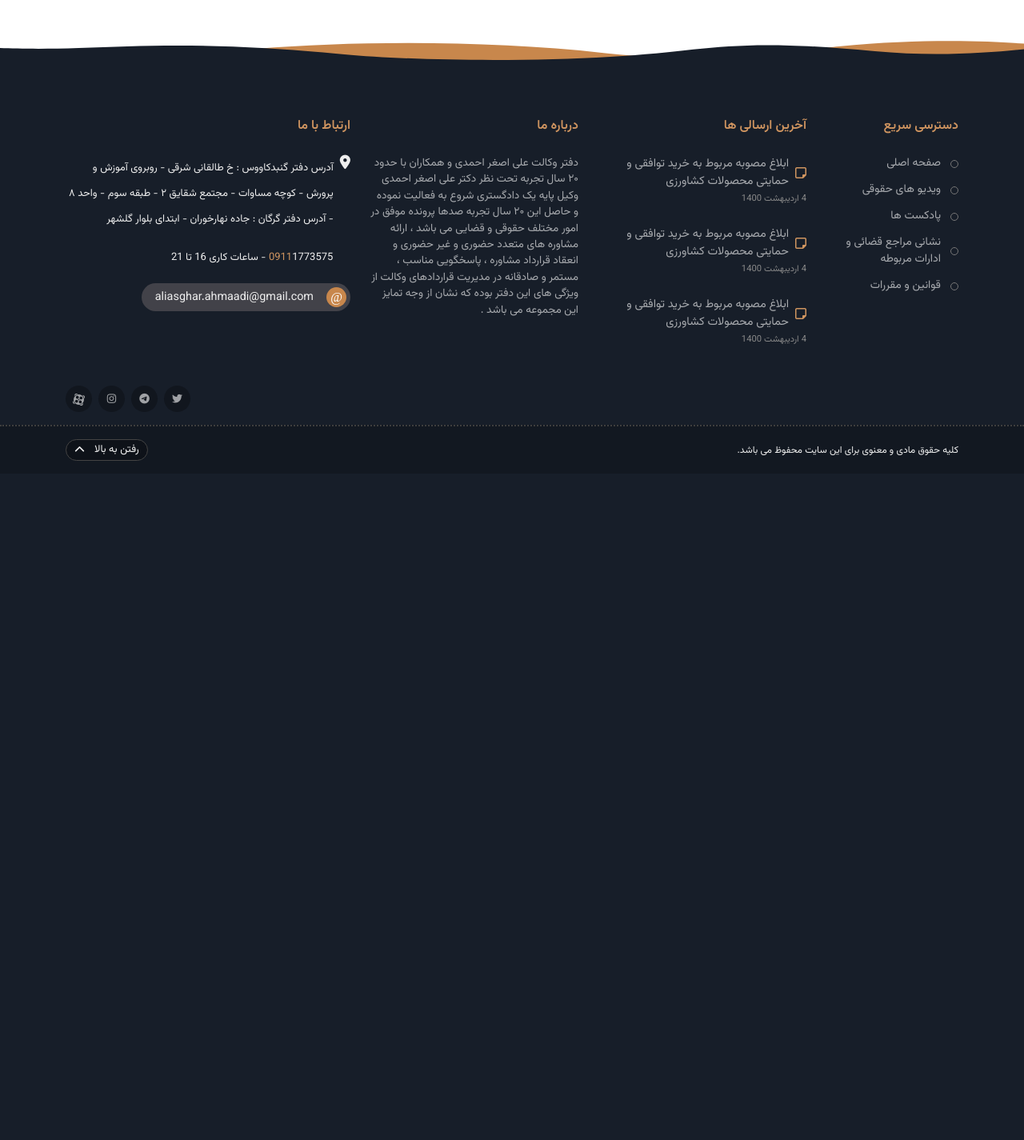
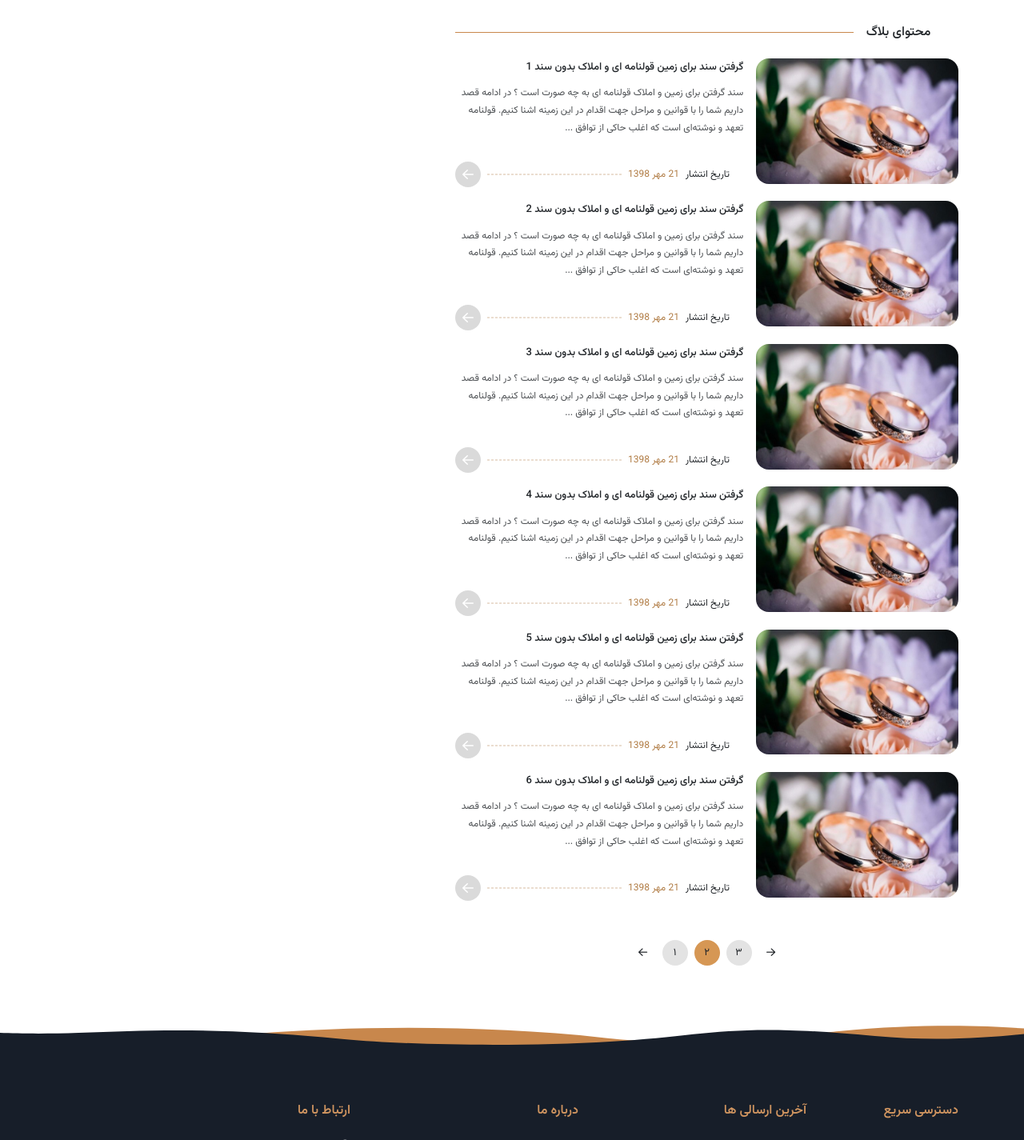
Before and after one commit to nafasebra/vakil-pure-project, a Node project: template src/pages/blog.ejs in a window 1280 px wide. Shown: the part 214-1639 px from the top of the page at 80% size. Before the commit the page ends 790 px from the top, so only its background shows below. Run offline with Node 20 templates, Linux system fonts and the light colour scheme; the template is opened without the code that fills it, so the values that code supplies are empty; some web fonts are replaced.

Commit message:
feat: create blog posts

```diff
--- a/public/style/main.css
+++ b/public/style/main.css
@@ -837,3 +837,81 @@ section {
 .link-list.collapse > .link-list__item:last-child {
   border-bottom: none;
 }
+
+.post__card {
+  gap: 0.75rem;
+}
+.post__card--image {
+  flex-grow: 1;
+}
+.post__card--image img {
+  width: 100%;
+  height: 100%;
+  overflow: hidden;
+  border-radius: 1rem;
+}
+.post__card--title {
+  font-size: 13px;
+  font-weight: 500;
+  margin: 0;
+  padding: 0;
+  line-height: 1.8em;
+  margin-bottom: 10px;
+  font-weight: 500;
+}
+.post__card--title a {
+  display: block;
+}
+.post__card--body .desc {
+  line-height: 1.8em;
+  font-size: 12px;
+  opacity: .8;
+  min-height: 95px;
+}
+.post_date {
+  display: flex;
+  align-items: center;
+  gap: 0.5rem;
+  font-size: 12px;
+}
+.post_date span {
+  color: #b17d46;
+}
+.post_meta hr {
+  border-style: dashed;
+  flex-grow: 1;
+  border-width: 1px;
+  border-color: #b17d46;
+}
+.blog__read_more {
+   width: 2rem;
+   height: 2rem;
+   background: #dadada;
+   border-radius: 50%;
+   transition: background 300ms;
+}
+.blog__read_more:hover {
+  background: #d69754;
+}
+
+.blog__pagination a {
+  font-size: 0.8rem;
+  display: flex;
+  justify-content: center;
+  align-items: center;
+  aspect-ratio: 1;
+  height: 2rem;
+  border-radius: 1rem;
+  background-color: rgb(227, 227, 227);
+  transition: background-color 300ms;
+}
+
+.blog__pagination a:hover {
+  background-color: #d69754;
+}
+.blog__pagination a.active {
+  background-color: #d69754;
+}
+.blog__pagination a.icon {
+  background-color: transparent;
+}
--- /dev/null
+++ b/src/components/pagination.ejs
@@ -0,0 +1,13 @@
+<div
+  class="blog__pagination d-flex flex-row-reverse justify-content-center gap-2 align-items-center mt-5"
+>
+  <a class="icon">
+    <i class="fa-regular fa-arrow-left"></i>
+  </a>
+  <a href="#">۱</a>
+  <a class="active" href="#">۲</a>
+  <a href="#">۳</a>
+  <a class="icon">
+    <i class="fa-regular fa-arrow-right"></i>
+  </a>
+</div>
--- /dev/null
+++ b/src/components/post-card.ejs
@@ -0,0 +1,33 @@
+<article class="row g-3 align-items-start">
+  <a href="#" class="col-12 col-md-5 post__card--image" target="_blank">
+    <img src="assets/images/service.jpg" alt="post-image" />
+  </a>
+  <div class="col-12 col-md-7 post__card--body">
+    <h2 class="post__card--title">
+      <a href="#" target="_blank"
+        > گرفتن سند برای زمین قولنامه ای و املاک بدون سند <%= index %></a
+      >
+    </h2>
+    <div class="desc">
+      سند گرفتن برای زمین و املاک قولنامه ای به چه صورت است ؟ در ادامه قصد داریم
+      شما را با قوانین و مراحل جهت اقدام در این زمینه اشنا کنیم. قولنامه تعهد و
+      نوشته&zwnj;ای است که اغلب حاکی از توافق ...
+    </div>
+    <div class="post_meta w-100 d-flex align-items-center gap-2">
+      <div class="post_date">
+        <i class="fal fa-clock"></i>
+        تاریخ انتشار
+        <span>21 مهر 1398</span>
+      </div>
+      <hr />
+      <a
+        href="#"
+        target="_blank"
+        title="ادامه مطلب"
+        class="blog__read_more d-flex align-items-center justify-content-center"
+      >
+        <i class="fa-regular fa-arrow-left text-white"></i>
+      </a>
+    </div>
+  </div>
+</article>
--- a/src/pages/blog.ejs
+++ b/src/pages/blog.ejs
@@ -5,12 +5,27 @@
     <title>صفحه اصلی | وکیل دادگستر</title>
   </head>
   <body>
-    <%- include("../layout/navbar") -%>
-    <%- include("../layout/drawer") -%>
+    <%- include("../layout/navbar") -%> <%- include("../layout/drawer") -%>
 
-    <main></main>
+    <main class="container">
+      <div class="row py-4">
+        <div class="col-12 col-lg-7 pe-4">
+          <div class="section__head">
+            <i class="fal fa-book"></i>
+            <h2>محتوای بلاگ</h2>
+            <hr />
+          </div>
+          <div class="pt-3 d-flex flex-column align-items-stretch gap-3">
+            <% for (i of [1, 2, 3, 4, 5, 6]) { %>
+              <%- include('../components/post-card', { index: i }) -%>
+            <% } %>
+          </div>
+          <%- include("../components/pagination") -%>
+        </div>
+        <div class="col-12 col-lg-5 ps-4"></div>
+      </div>
+    </main>
 
-    <%- include("../layout/footer") -%>
-    <%- include('../layout/scripts') -%>
+    <%- include("../layout/footer") -%> <%- include('../layout/scripts') -%>
   </body>
 </html>
```
Also changed, not shown: 2 other files.
